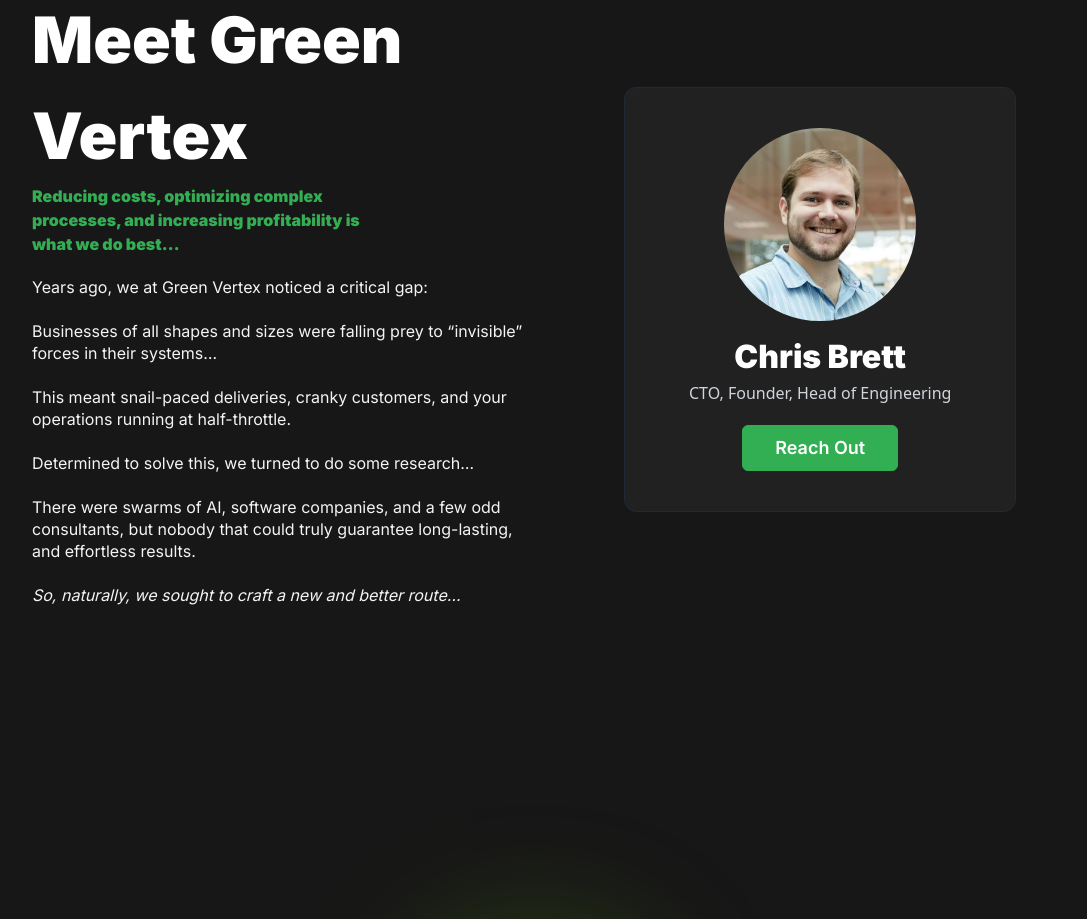
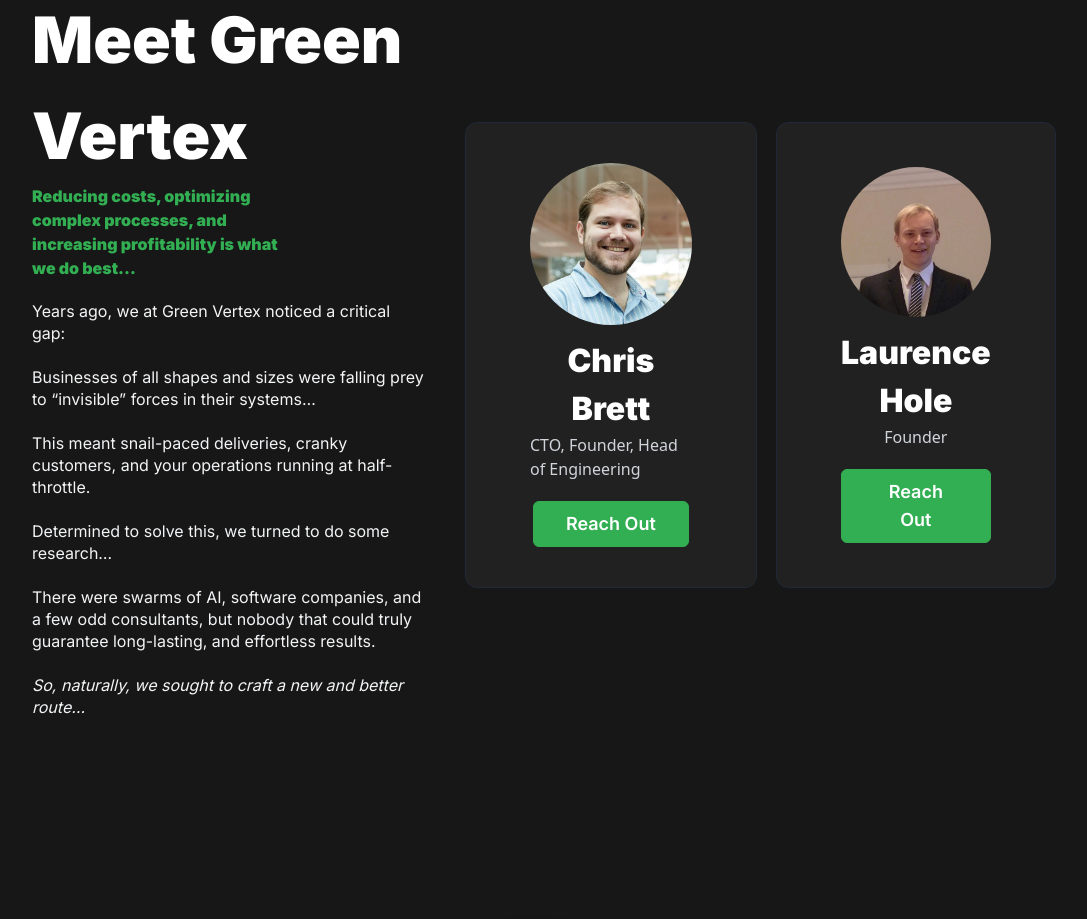
Before and after one commit to RudolfsIzaks/GreenVertex, a React (Vite) app: page / in a window 1280 px wide. Shown: the part 2900-3819 px from the top of the page, without its empty margins (96-1183 px from the left). Built offline with nearby package versions, Linux system fonts and the light colour scheme.

Commit message:
laurence card

```diff
--- a/src/pages/landing.jsx
+++ b/src/pages/landing.jsx
@@ -14,6 +14,7 @@
 import Growth from '../assets/image_growth.png';
 import Footer from "../components/footer";
 import Casestudy from "../components/casestudies";
+import Laurence from '../assets/laurence.jpg';
 
 function LandingPage() {
   useEffect(() => {
@@ -95,6 +96,12 @@
           <p className="text-gray-300">CTO, Founder, Head of Engineering</p>
           <button className="py-2 px-8 bg-green text-white mt-5 rounded-md text-lg font-inter font-semibold border border-green hover:bg-transparent hover:scale-110 hover:text-green duration-150">Reach Out</button>
         </div>
+        <div data-aos="flip-right" className="bg-card py-10 px-16 flex flex-col justify-center items-center rounded-xl border border-gray-800">
+          <img src={Laurence} alt="Chris Green Vertex" className="rounded-full w-48" />
+          <h2 className="font-inter font-black text-subheadline-2 text-white text-center mt-3">Laurence Hole</h2>
+          <p className="text-gray-300">Founder</p>
+          <button className="py-2 px-8 bg-green text-white mt-5 rounded-md text-lg font-inter font-semibold border border-green hover:bg-transparent hover:scale-110 hover:text-green duration-150">Reach Out</button>
+        </div>
       </div>
       </div>
       <div className="relative md:px-32 h-screen flex md:flex-row flex-col-reverse justify-center items-center">
```
Also changed, not shown: src/components/footer.jsx (+8 -6 lines), src/assets/laurence.jpg (added).
